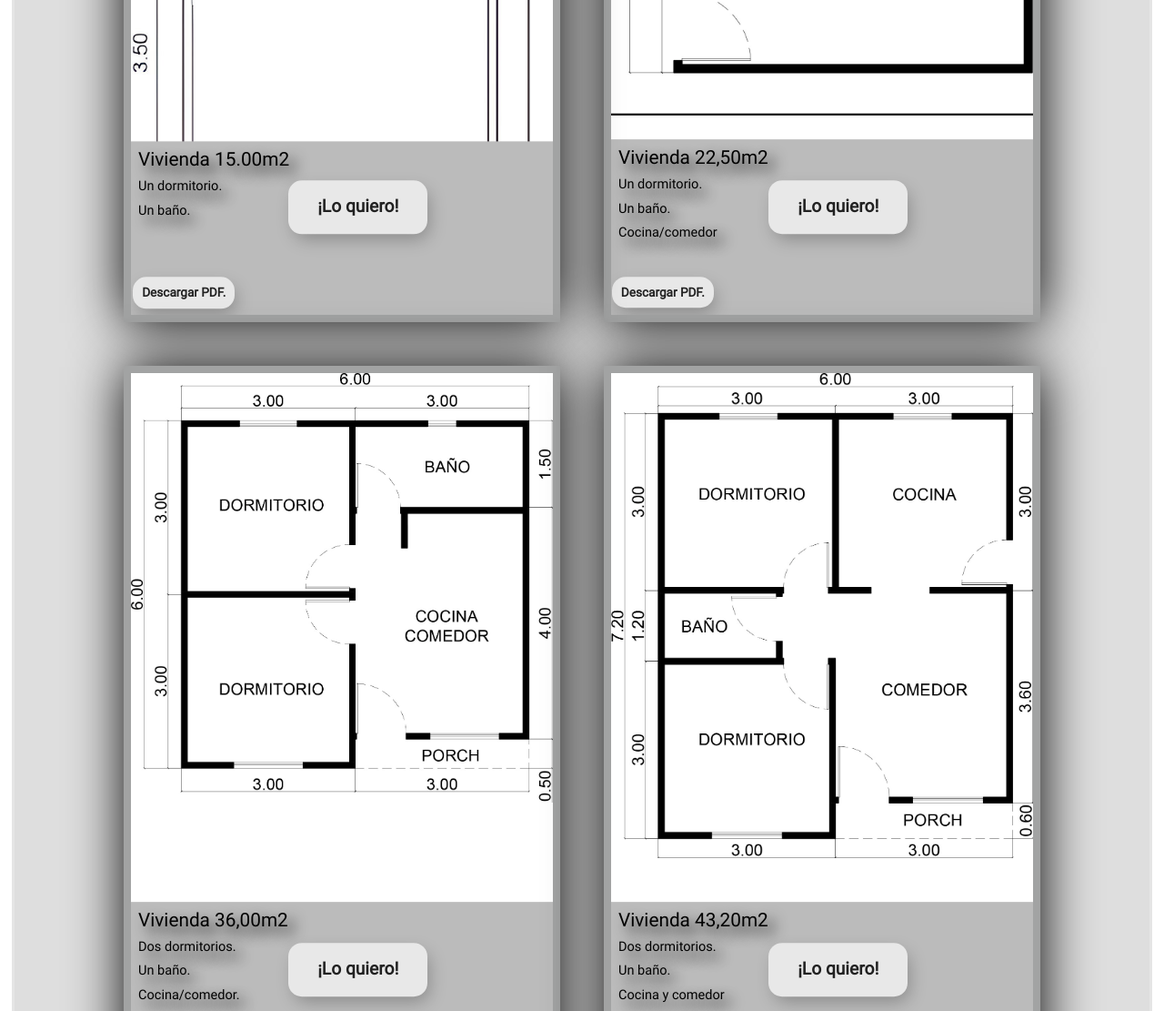
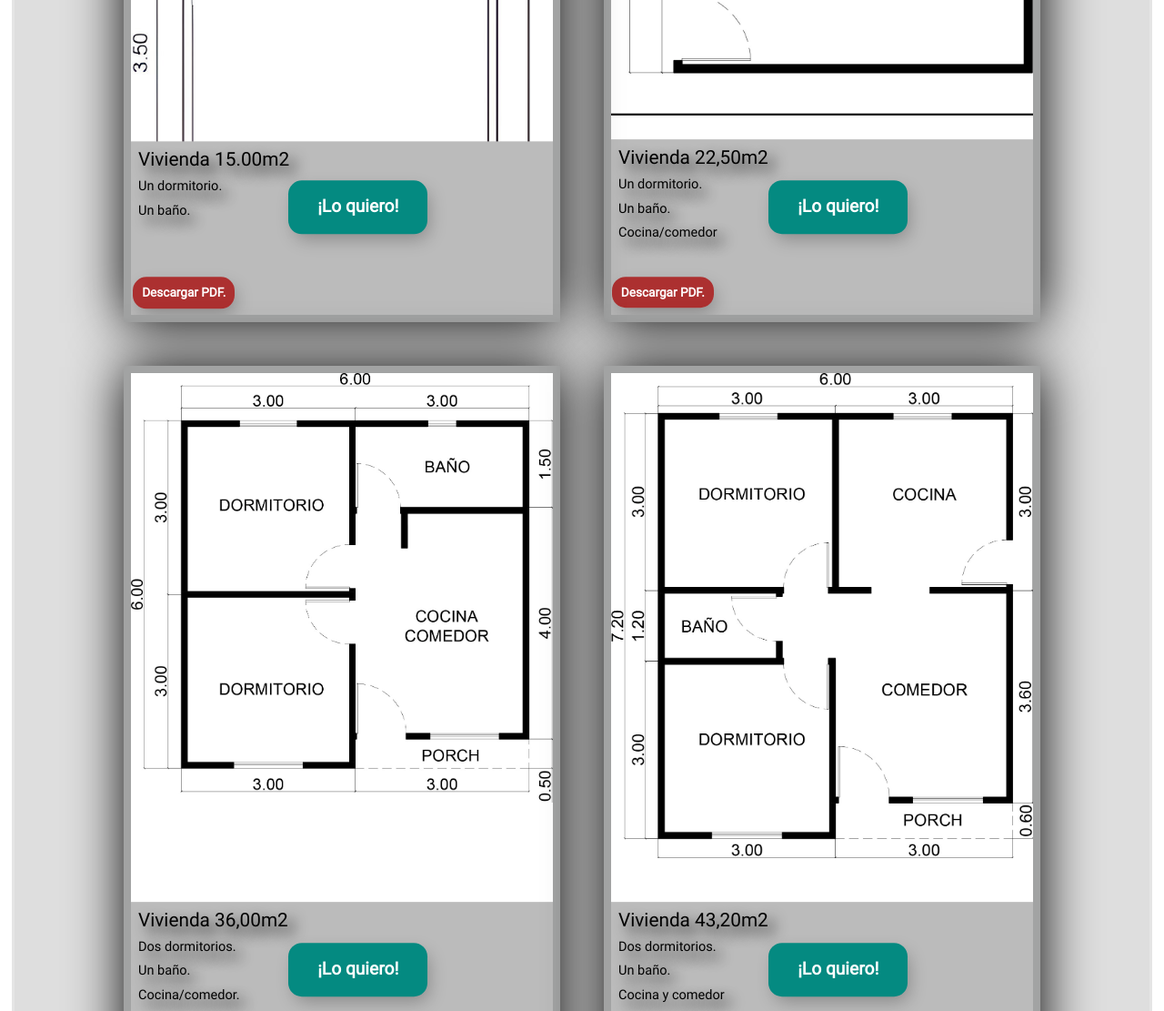
Before and after one commit to Swidemm/Tu-Hogar-Nuevo, a plain HTML site: page pages/casas.html in a window 1280 px wide. Shown: the part 1529-2640 px from the top of the page at 91% size. Drawn offline with nearby package versions, Linux system fonts and the light colour scheme; animation ran at ten frames a second.

Commit message:
cambio de colores de botones

```diff
--- a/css/partials/_casas.scss
+++ b/css/partials/_casas.scss
@@ -156,9 +156,9 @@
       bottom: 3em;
       border: unset;
       border-radius: 15px;
-      color: #212121;
+      color: white;
       z-index: 1;
-      background: #e8e8e8;
+      background: #048A81;
       position: relative;
       font-weight: 1000;
       box-shadow: 4px 8px 19px -3px rgba(0, 0, 0, 0.27);
@@ -202,9 +202,9 @@
     top: 6em;
     border: unset;
     border-radius: 15px;
-    color: #212121;
+    color: white;
     z-index: 1;
-    background: #e8e8e8;
+    background: rgba(168, 2, 2, 0.747);
     position: relative;
     font-weight: 1000;
     box-shadow: 4px 8px 19px -3px rgba(0, 0, 0, 0.27);
```
Also changed, not shown: css/estilos.css, 1 other file.
